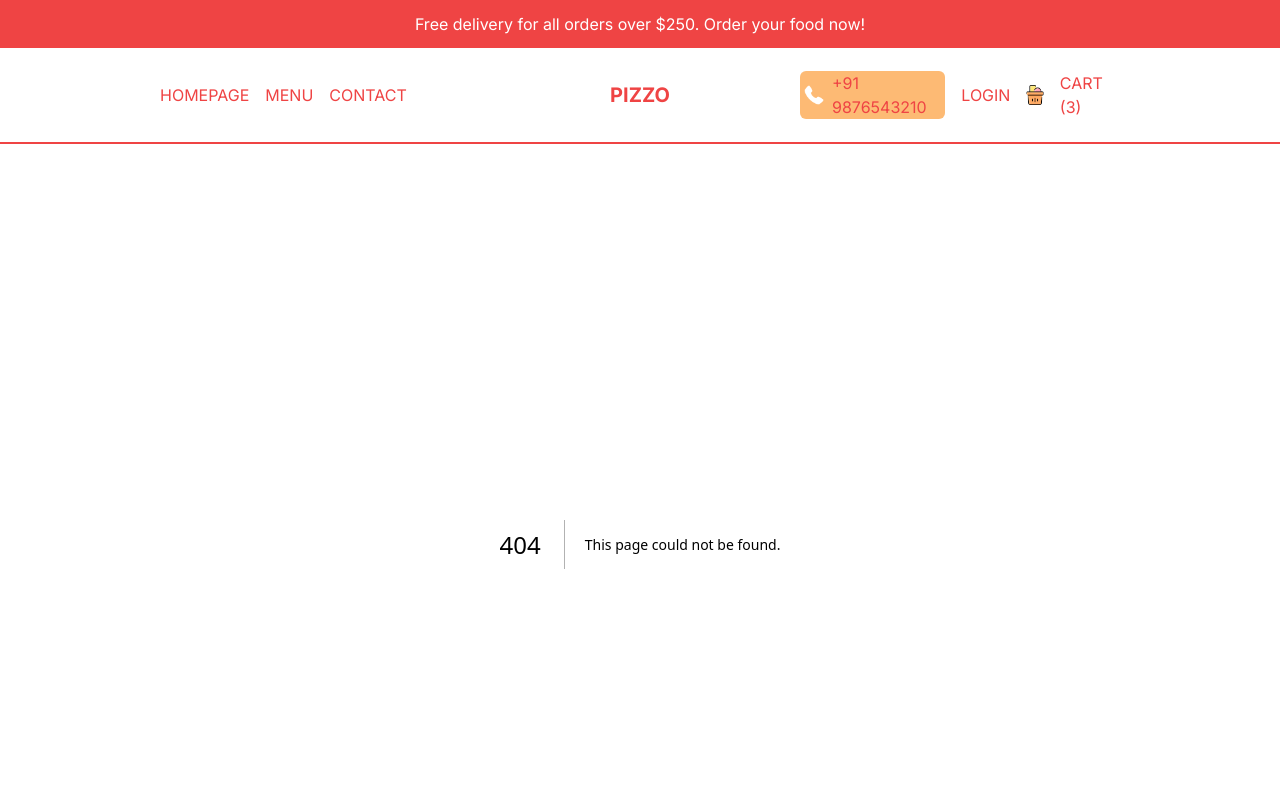
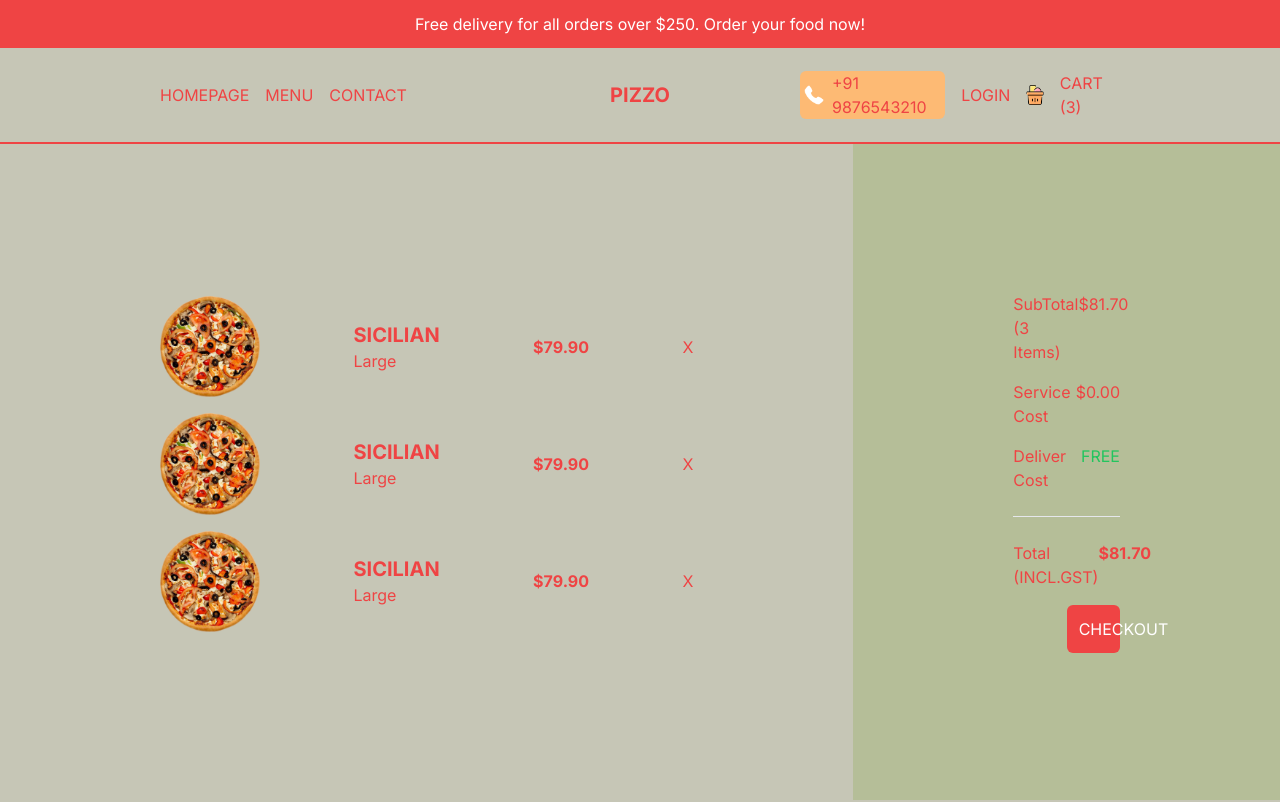
Before and after one commit to SAF2k/food-devlivery-app, a Next.js app: page /cart in a window 1280 px wide. Before the commit this address had no page. Shown: the top 802 px of the page. Built offline with nearby package versions, Linux system fonts and the light colour scheme.

Commit message:
temp cart added

```diff
--- /dev/null
+++ b/src/app/cart/page.tsx
@@ -0,0 +1,66 @@
+import Image from "next/image"
+
+const CartPage = () => {
+  return (
+    <div className="flex h-[calc(100vh-6rem)] flex-col text-red-500 md:h-[calc(100vh-9rem)] lg:flex-row">
+      {/* Products Container */}
+      <div className="flex h-1/2 flex-col justify-center overflow-scroll p-4 lg:h-full lg:w-2/3 lg:px-20 xl:px-40 2xl:w-1/2">
+        {/* Single Item  */}
+        <div className="mb-4 flex items-center justify-between">
+          <Image src="/temporary/p1.png" alt="" width={100} height={100} />
+          <div className="">
+            <h1 className="text-xl font-bold uppercase">sicilian</h1>
+            <span>Large</span>
+          </div>
+          <h2 className="font-bold">$79.90</h2>
+          <span className="cursor-pointer">X</span>
+        </div>
+        {/* SINGLE ITEM */}
+        <div className="mb-4 flex items-center justify-between">
+          <Image src="/temporary/p1.png" alt="" width={100} height={100} />
+          <div className="">
+            <h1 className="text-xl font-bold uppercase">sicilian</h1>
+            <span>Large</span>
+          </div>
+          <h2 className="font-bold">$79.90</h2>
+          <span className="cursor-pointer">X</span>
+        </div>
+        {/* SINGLE ITEM */}
+        <div className="mb-4 flex items-center justify-between">
+          <Image src="/temporary/p1.png" alt="" width={100} height={100} />
+          <div className="">
+            <h1 className="text-xl font-bold uppercase">sicilian</h1>
+            <span>Large</span>
+          </div>
+          <h2 className="font-bold">$79.90</h2>
+          <span className="cursor-pointer">X</span>
+        </div>
+      </div>
+      {/* Payment Container  */}
+      <div className="bg-[#b5be98] h-1/2 p-4 flex flex-col gap-4 justify-center lg:h-full lg:w-1/3 2xl:w-1/2 lg:px-20 xl:px-40 2xl:text-xl 2xl:gap-6">
+        <div className="flex justify-between">
+          <span className="">SubTotal (3 Items)</span>
+          <span className="">$81.70</span>
+        </div>
+        <div className="flex justify-between">
+          <span className="">Service Cost</span>
+          <span className="">$0.00</span>
+        </div>
+        <div className="flex justify-between">
+          <span className="">Deliver Cost</span>
+          <span className="text-green-500">FREE</span>
+        </div>
+        <hr className="my-2" />
+        <div className="flex justify-between">
+          <span className="">Total (INCL.GST)</span>
+          <span className="font-bold">$81.70</span>
+        </div>
+        <button className="w-1/2 self-end rounded-md bg-red-500 p-3 text-white">
+          CHECKOUT
+        </button>
+      </div>
+    </div>
+  );
+}
+
+export default CartPage
```
